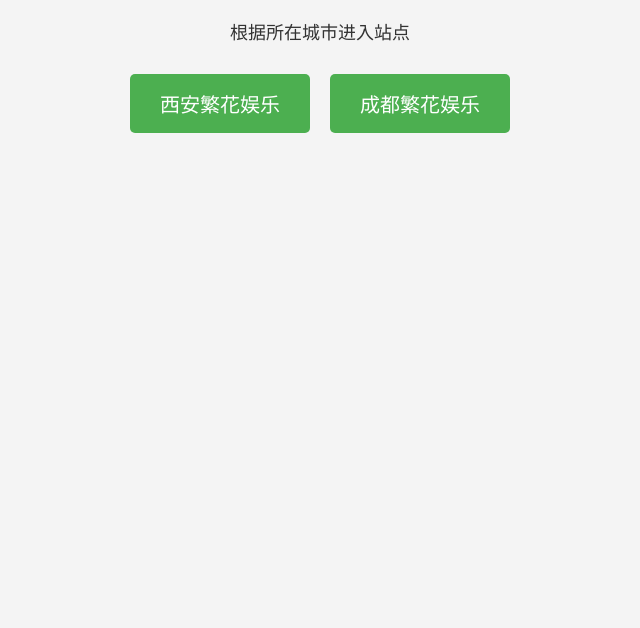
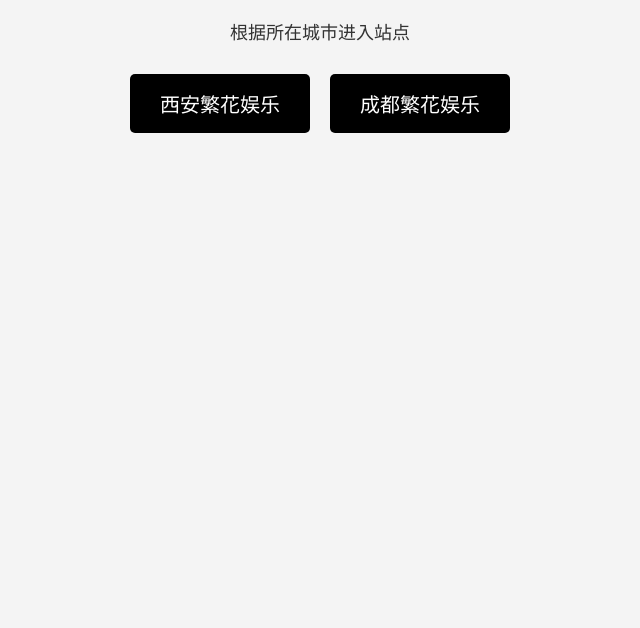
Before and after one commit to fanhuayule/fhyl.github.io, a plain HTML site: page index.html in a window 1280 px wide. Shown: the part 172-800 px from the top of the page, without its empty margins (320-960 px from the left). Drawn offline with Linux system fonts and the light colour scheme.

Commit message:
Update index.html

```diff
--- a/index.html
+++ b/index.html
@@ -30,12 +30,14 @@
        .link-container a {
     display: inline-block;
     padding: 15px 30px;
-            background-color: #4CAF50;
-            color: white;
+    background-color: #000000; /* 背景颜色改为黑色 */
+    color: #FFFFFF; /* 文字颜色改为白色 */
     text-decoration: none;
     border-radius: 5px;
     font-size: 20px;
     transition: background-color 0.3s ease;
+}
+
         }
         .link-container a:hover {
             background-color: #45a049;
```
Lines whose indentation alone changed are shown as unchanged.
